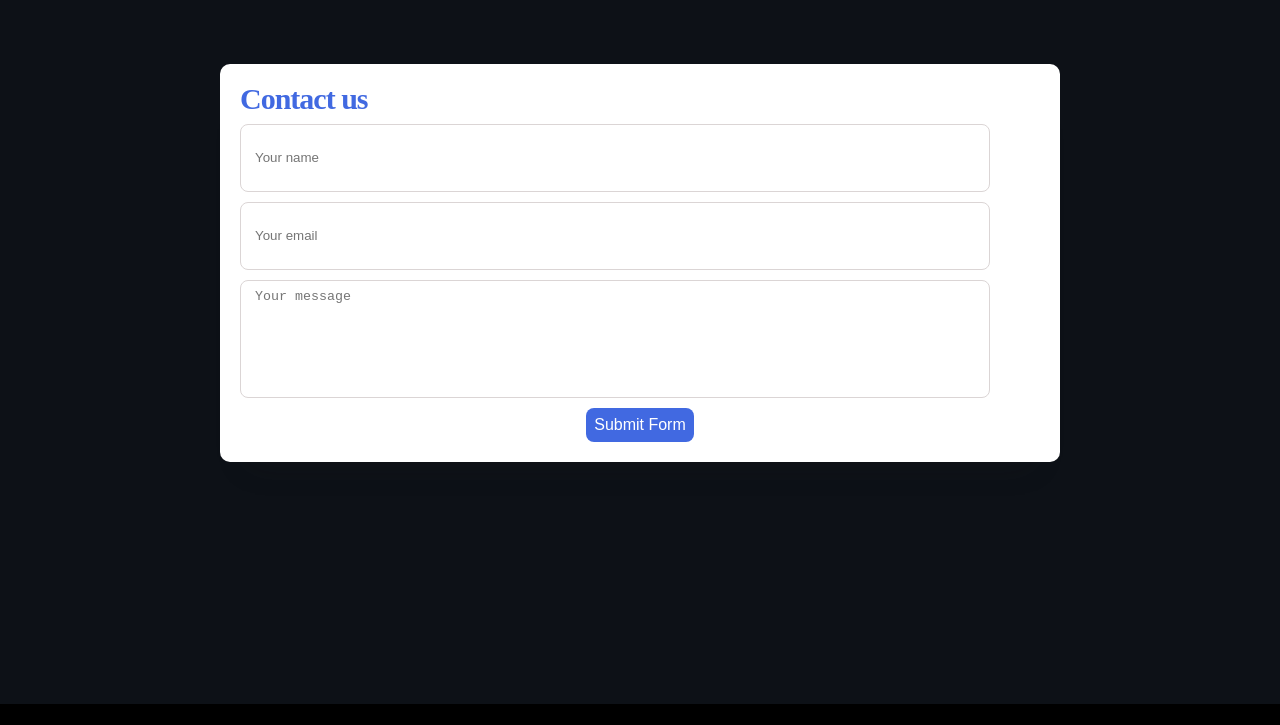
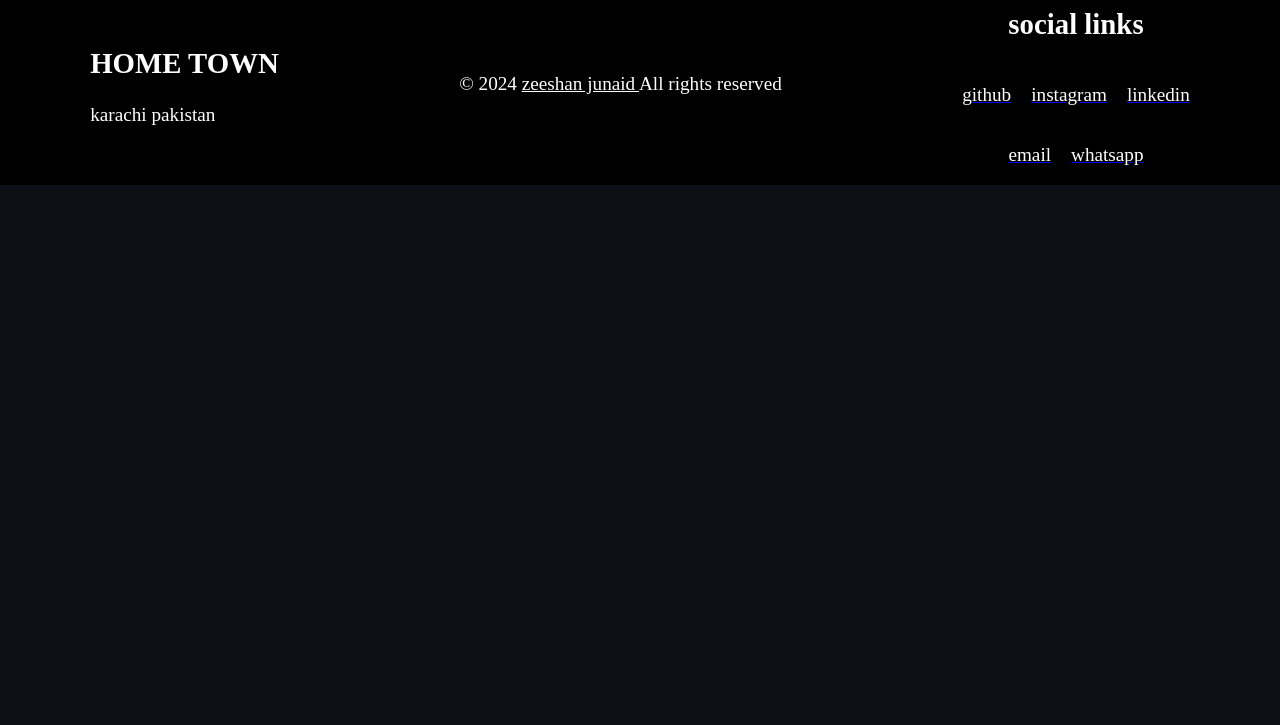
Before and after one commit to zeeshujunaid/zeeshan-portfolio, a plain HTML site: page index.html in a window 1280 px wide. Shown: the part 2881-3606 px from the top of the page. After the commit the page ends 3066 px from the top, so only its background shows below. Drawn offline with nearby package versions, Linux system fonts and the light colour scheme; a web font is replaced by a local one.

Commit message:
added done

```diff
--- a/index.html
+++ b/index.html
@@ -303,7 +303,7 @@
   </div>
   <!--                                           contact form -->
 
-  <div data-aos="zoom-in-down" class="form-main-div">
+  <!-- <div data-aos="zoom-in-down" class="form-main-div">
     <form action="https://api.web3forms.com/submit" method="POST">
       <div class="forms">
 
@@ -319,7 +319,7 @@
         <button type="submit">Submit Form</button>
       </div>
     </form>
-  </div>
+  </div> -->
 
   <!--                                           contact form ends -->
 
```
